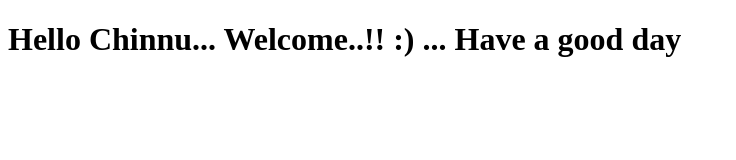
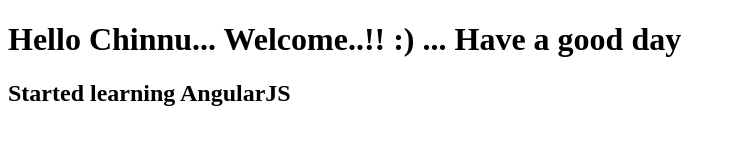
Before and after one commit to PavaniSakaray/AngularJS, a plain HTML site: page index.html in a window 1280 px wide. Shown: the whole page, without its empty margins (0-736 px from the left). Drawn offline with Linux system fonts and the light colour scheme.

Commit message:
new changes to index.html

```diff
--- a/index.html
+++ b/index.html
@@ -6,6 +6,7 @@
   </head>
   <body>
     <h1>Hello Chinnu... Welcome..!! :) ... Have a good day</h1>
+    <h2>Started learning AngularJS</h2>
 
   </body>
 </html>
```
